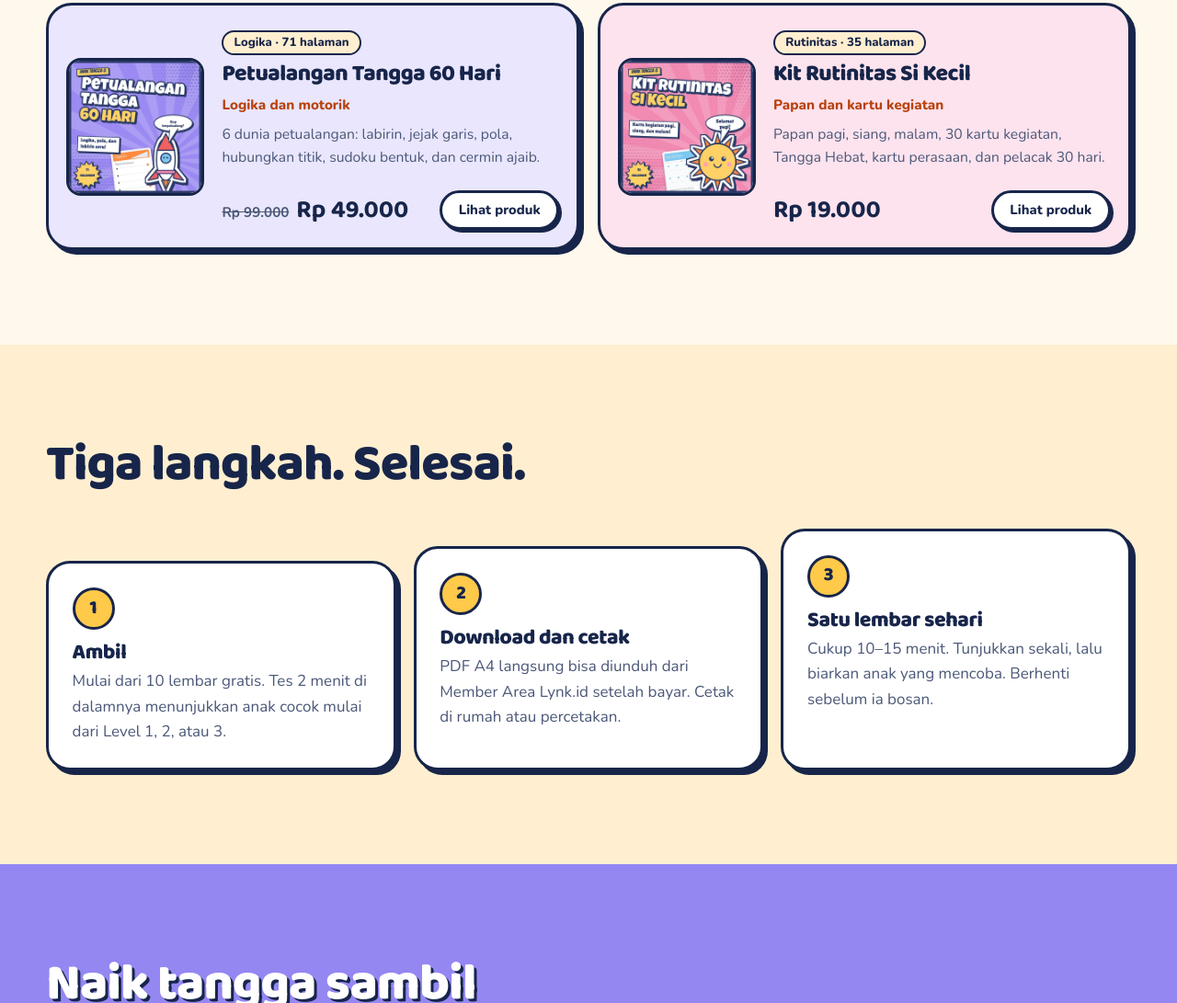
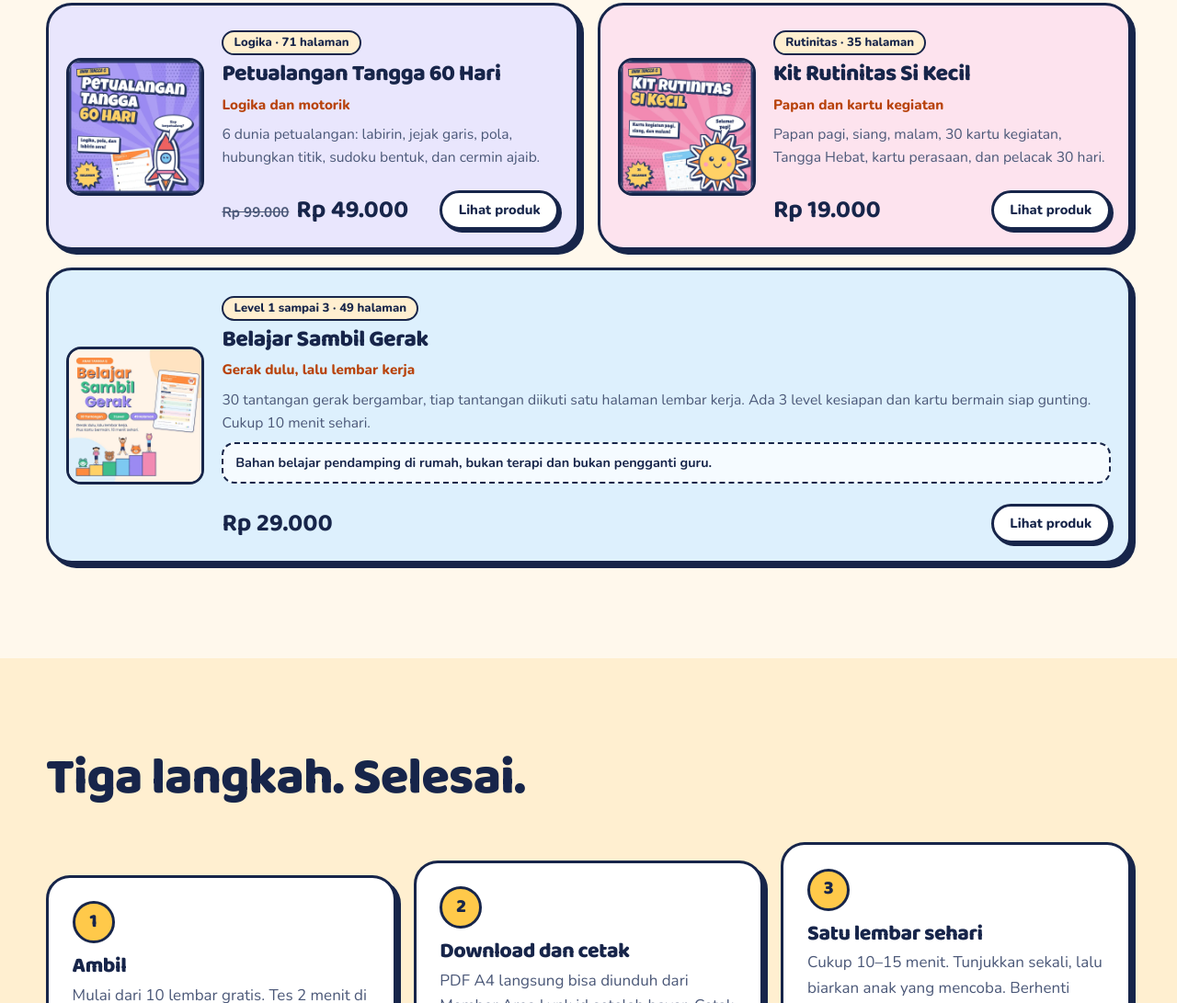
Before and after one commit to wahyudimas/anaktanggaq, a plain HTML site: page index.html in a window 1280 px wide. Shown: the part 5216-6307 px from the top of the page at 92% size. Drawn offline with nearby package versions, Linux system fonts and the light colour scheme.

Commit message:
Tambah produk Belajar Sambil Gerak
Co-Authored-By: Claude Sonnet 5.5 <noreply@anthropic.com>
Claude-Session: https://claude.ai/code/session_01WUFAojTPwZmAgq7UknBDZX

```diff
--- a/index.html
+++ b/index.html
@@ -223,6 +223,10 @@
         <img src="images/produk/kit-rutinitas.webp" width="640" height="640" loading="lazy" alt="Sampul Kit Rutinitas Si Kecil">
         <div class="body"><span class="tag">Rutinitas · 35 halaman</span><h3>Kit Rutinitas Si Kecil</h3><p class="meta">Papan dan kartu kegiatan</p><p class="desc">Papan pagi, siang, malam, 30 kartu kegiatan, Tangga Hebat, kartu perasaan, dan pelacak 30 hari.</p><div class="buy"><div class="price"><b>Rp 19.000</b></div><a class="btn small" href="https://lynk.id/riezkygroup/j37yrqd033k9" target="_blank" rel="noopener">Lihat produk</a></div></div>
       </article>
+      <article id="p-gerak" class="tile t12 row c-sky">
+        <img src="images/produk/belajar-sambil-gerak.webp" width="640" height="640" loading="lazy" alt="Sampul Belajar Sambil Gerak">
+        <div class="body"><span class="tag">Level 1 sampai 3 · 49 halaman</span><h3>Belajar Sambil Gerak</h3><p class="meta">Gerak dulu, lalu lembar kerja</p><p class="desc">30 tantangan gerak bergambar, tiap tantangan diikuti satu halaman lembar kerja. Ada 3 level kesiapan dan kartu bermain siap gunting. Cukup 10 menit sehari.</p><p class="note">Bahan belajar pendamping di rumah, bukan terapi dan bukan pengganti guru.</p><div class="buy"><div class="price"><b>Rp 29.000</b></div><a class="btn small" href="https://lynk.id/riezkygroup/gnwe0k76qqd2" target="_blank" rel="noopener">Lihat produk</a></div></div>
+      </article>
     </div>
   </div>
 </section>
```
Also changed, not shown: images/produk/belajar-sambil-gerak.webp (added).
